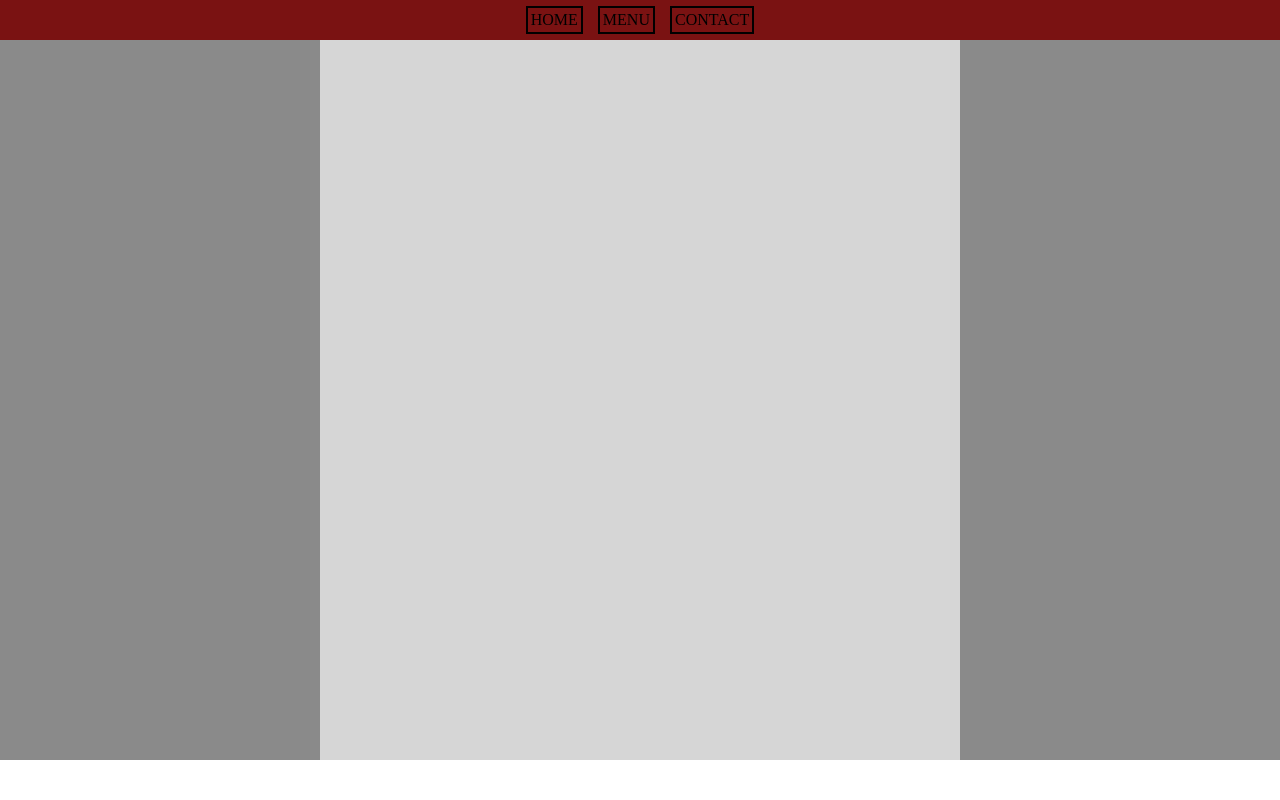
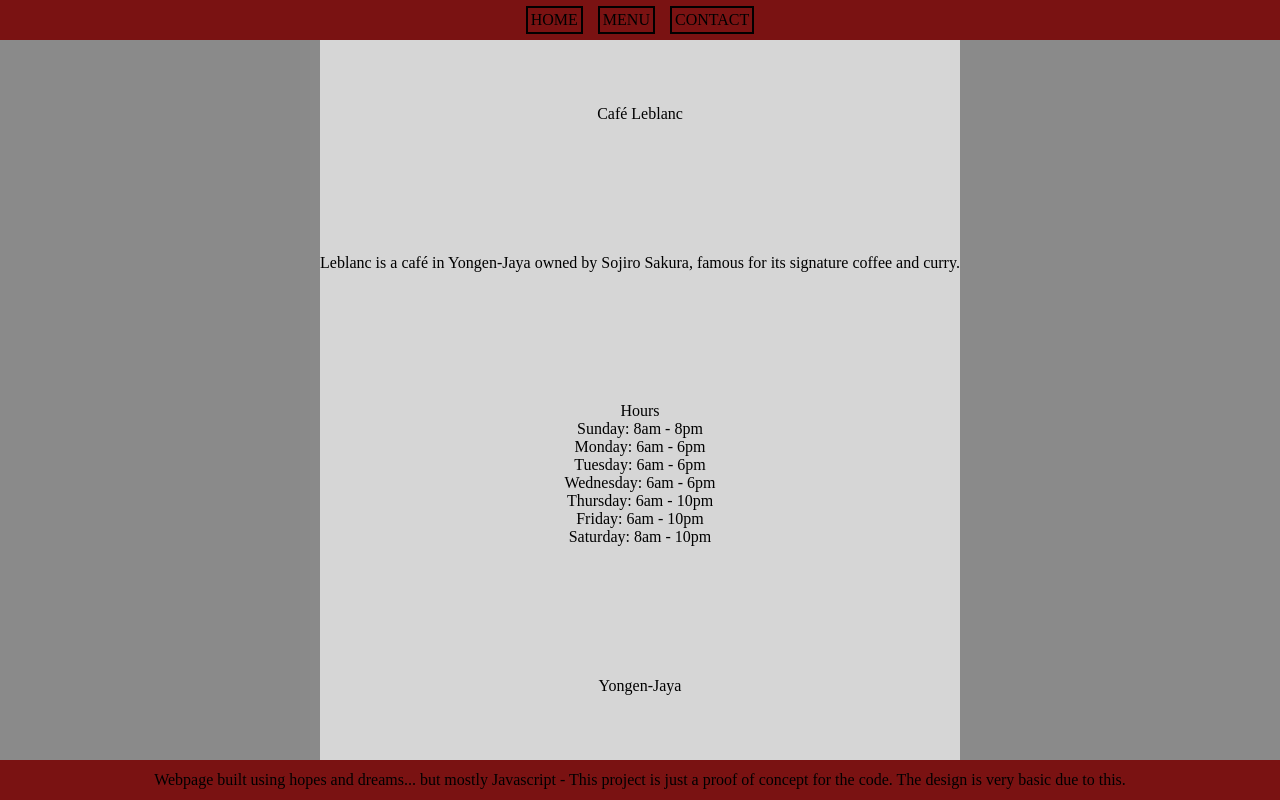
Before and after one commit to Rastilan/OdinProject-Restaurant-Page, a website built with webpack: page dist/index.html in a window 1280 px wide. Built offline with nearby package versions, Linux system fonts and the light colour scheme.

Commit message:
home js done

```diff
--- a/src/home.js
+++ b/src/home.js
@@ -1,4 +1,8 @@
 window.Home = function() {
+
+    if(document.getElementById("rest-name")){
+        return;
+    }
 
     //Set Root of Div
     const rootDiv = document.getElementById("content");
@@ -49,12 +53,55 @@ window.Home = function() {
     centerDiv.setAttribute("id", "center");
     innercontainerDiv.insertBefore(centerDiv, innercontainerDiv.children[1]);
 
+    // INNER CONTENT
+    //rest name
+    let restNameDiv = document.createElement("div");
+    restNameDiv.setAttribute("id", "rest-name");
+    restNameDiv.innerHTML = "Café Leblanc";
+    centerDiv.insertBefore(restNameDiv, centerDiv.children[0]);
+
+    //rest quote
+    let restQuoteDiv = document.createElement("div");
+    restQuoteDiv.setAttribute("id", "rest-quote");
+    restQuoteDiv.innerHTML = "Leblanc is a café in Yongen-Jaya owned by Sojiro Sakura, famous for its signature coffee and curry.";
+    centerDiv.insertBefore(restQuoteDiv, centerDiv.children[1]);
+
+    //rest hours container
+    let restHoursContainerDiv = document.createElement("div");
+    restHoursContainerDiv.setAttribute("id", "rest-hours-container");
+    centerDiv.insertBefore(restHoursContainerDiv, centerDiv.children[2]);
+
+    //rest hours title
+    let restHoursTitleDiv = document.createElement("div");
+    restHoursTitleDiv.setAttribute("id", "rest-hours-title");
+    restHoursTitleDiv.innerHTML = "Hours";
+    restHoursContainerDiv.insertBefore(restHoursTitleDiv, restHoursContainerDiv.children[0]);
+
+    //rest hours
+    let restHoursDiv = document.createElement("div");
+    restHoursDiv.setAttribute("id", "rest-hours");
+    restHoursDiv.innerHTML = "Sunday: 8am - 8pm      <br/> Monday: 6am - 6pm      <br/>Tuesday: 6am - 6pm     <br/>Wednesday: 6am - 6pm   <br/>Thursday: 6am - 10pm   <br/>Friday: 6am - 10pm     <br/> Saturday: 8am - 10pm";
+    restHoursContainerDiv.insertBefore(restHoursDiv, restHoursContainerDiv.children[1]);
+
+    let locationDiv = document.createElement("div");
+    locationDiv.setAttribute("id", "location");
+    locationDiv.innerHTML = "Yongen-Jaya";
+    centerDiv.insertBefore(locationDiv, centerDiv.children[3]);
+
+
     //right div creation
     let rightDiv = document.createElement("div");
     rightDiv.setAttribute("id", "right");
     innercontainerDiv.insertBefore(rightDiv, innercontainerDiv.children[2]);
 
 
+    //footer div creation
+    let footerDiv = document.createElement("div");
+    footerDiv.setAttribute("id", "footer");
+    footerDiv.innerHTML = "Webpage built using hopes and dreams... but mostly Javascript - This project is just a proof of concept for the code. The design is very basic due to this.";
+    rootDiv.insertBefore(footerDiv, rootDiv.children[2]);
+
+
 }
 
 Home();
--- a/src/style.css
+++ b/src/style.css
@@ -4,7 +4,6 @@ body {
 }
 #content {
     display: grid;
-    height: 100%;
     grid-template-areas:
     "header"
     "container"
@@ -41,6 +40,7 @@ background: rgb(138, 138, 138);
     }
 #center{
     background: rgb(214, 214, 214);
+    height:90vh;
     display:flex;
     flex-direction: column;
     justify-content: space-around;
```
Also changed, not shown: Home.html (added, +57 -0 lines), dist/main.js.
